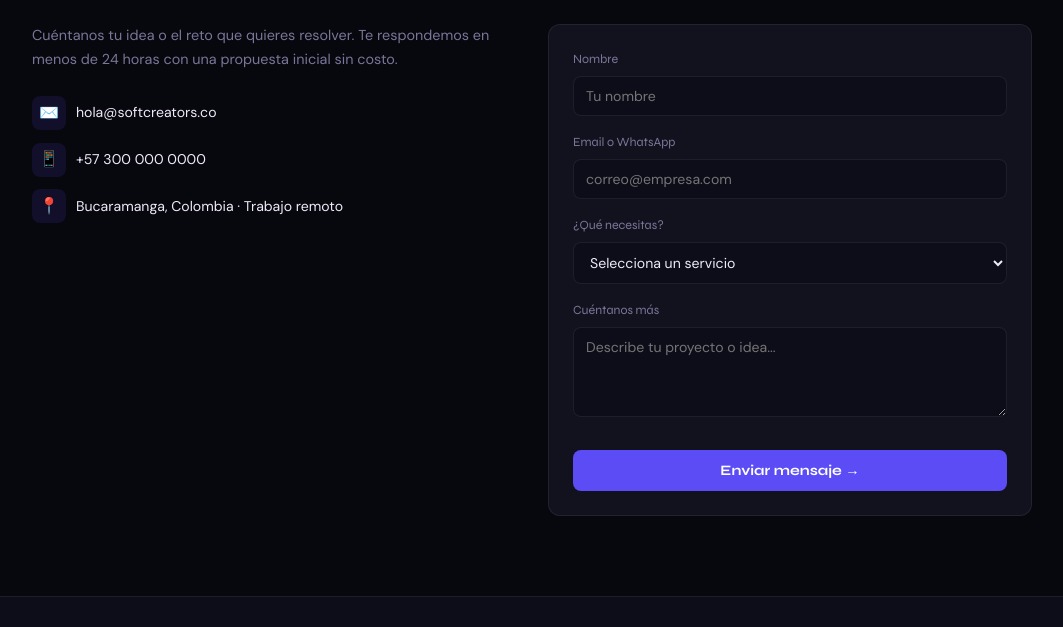
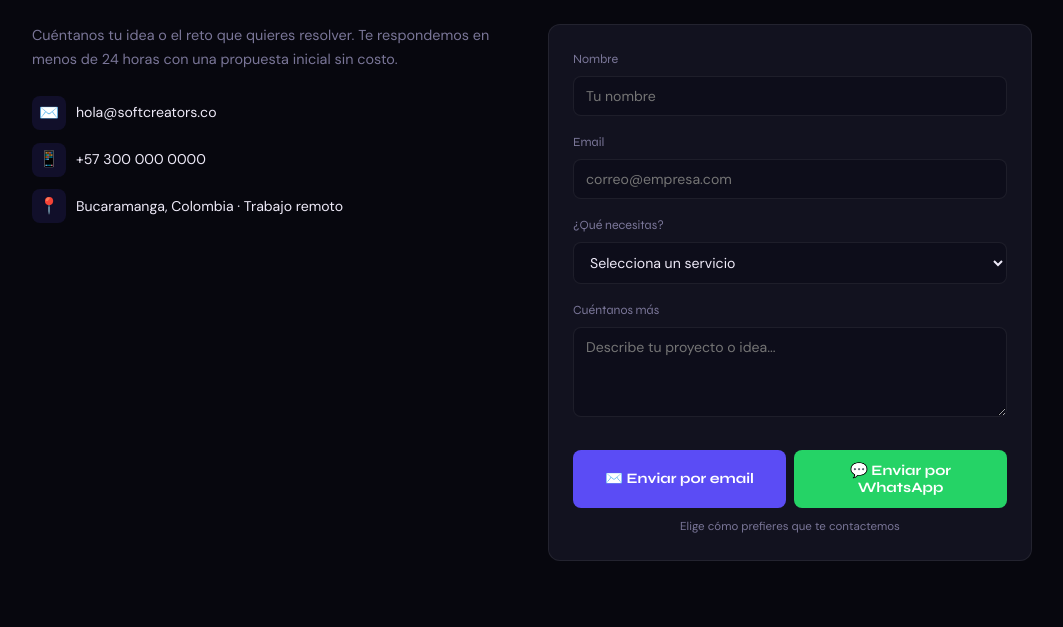
Before and after one commit to santielcurioso/softcreators, a plain HTML site: page index.html in a window 1280 px wide. Shown: the part 4620-5247 px from the top of the page, without its empty margins (108-1171 px from the left). Drawn offline with Linux system fonts and the light colour scheme.

Commit message:
Update index.html

```diff
--- a/index.html
+++ b/index.html
@@ -527,8 +527,8 @@ footer{background:var(--bg2);border-top:0.5px solid var(--border);padding:3rem 2
           <input type="text" id="fname" placeholder="Tu nombre"/>
         </div>
         <div class="form-group">
-          <label>Email o WhatsApp</label>
-          <input type="text" id="femail" placeholder="correo@empresa.com"/>
+          <label>Email</label>
+          <input type="email" id="femail" placeholder="correo@empresa.com"/>
         </div>
         <div class="form-group">
           <label>¿Qué necesitas?</label>
@@ -546,7 +546,11 @@ footer{background:var(--bg2);border-top:0.5px solid var(--border);padding:3rem 2
           <label>Cuéntanos más</label>
           <textarea id="fmsg" placeholder="Describe tu proyecto o idea..."></textarea>
         </div>
-        <button class="form-submit" onclick="sendForm()">Enviar mensaje →</button>
+        <div style="display:grid;grid-template-columns:1fr 1fr;gap:8px;margin-top:.5rem">
+          <button class="form-submit" style="background:var(--accent)" onclick="sendEmail()">✉️ Enviar por email</button>
+          <button class="form-submit" style="background:#25d366" onclick="sendWhatsApp()">💬 Enviar por WhatsApp</button>
+        </div>
+        <p style="font-size:.72rem;color:var(--muted);text-align:center;margin-top:.6rem">Elige cómo prefieres que te contactemos</p>
       </div>
     </div>
   </div>
@@ -600,17 +604,46 @@ document.querySelectorAll('a[href^="#"]').forEach(a=>{
     if(t){e.preventDefault();t.scrollIntoView({behavior:'smooth'})}
   });
 });
-function sendForm(){
-  const n=document.getElementById('fname').value;
-  const e=document.getElementById('femail').value;
-  if(!n||!e){alert('Por favor completa nombre y contacto.');return;}
-  const toast=document.getElementById('toast');
-  toast.classList.add('show');
-  setTimeout(()=>toast.classList.remove('show'),3500);
-  document.getElementById('fname').value='';
-  document.getElementById('femail').value='';
+const FORMSPREE_ID = 'TU_ID_FORMSPREE'; // Reemplaza con tu ID de formspree.io
+const WA_NUMBER   = '573161242353';      // Reemplaza con tu número (sin + ni espacios)
+
+function getFields(){
+  const n=document.getElementById('fname').value.trim();
+  const e=document.getElementById('femail').value.trim();
+  const s=document.getElementById('fservice').value;
+  const m=document.getElementById('fmsg').value.trim();
+  return {n,e,s,m};
+}
+function clearFields(){
+  ['fname','femail','fmsg'].forEach(id=>document.getElementById(id).value='');
   document.getElementById('fservice').value='';
-  document.getElementById('fmsg').value='';
+}
+function showToast(msg){
+  const t=document.getElementById('toast');
+  t.textContent=msg;t.classList.add('show');
+  setTimeout(()=>t.classList.remove('show'),3500);
+}
+
+async function sendEmail(){
+  const {n,e,s,m}=getFields();
+  if(!n||!e){alert('Por favor completa al menos nombre y email.');return;}
+  try{
+    const res=await fetch(`https://formspree.io/f/${FORMSPREE_ID}`,{
+      method:'POST',
+      headers:{'Content-Type':'application/json','Accept':'application/json'},
+      body:JSON.stringify({nombre:n,email:e,servicio:s,mensaje:m})
+    });
+    if(res.ok){showToast('✅ Mensaje enviado, te escribimos pronto.');clearFields();}
+    else{alert('Hubo un error. Intenta por WhatsApp o escríbenos directamente.');}
+  }catch{alert('Error de red. Intenta de nuevo o usa WhatsApp.');}
+}
+
+function sendWhatsApp(){
+  const {n,e,s,m}=getFields();
+  if(!n){alert('Por favor escribe tu nombre.');return;}
+  const txt=`Hola SoftCreators! 👋\n\n*Nombre:* ${n}\n*Email:* ${e||'No indicado'}\n*Servicio:* ${s||'No indicado'}\n*Mensaje:* ${m||'Sin mensaje adicional'}`;
+  window.open(`https://wa.me/${WA_NUMBER}?text=${encodeURIComponent(txt)}`,'_blank');
+  clearFields();
 }
 </script>
 </body>
```
